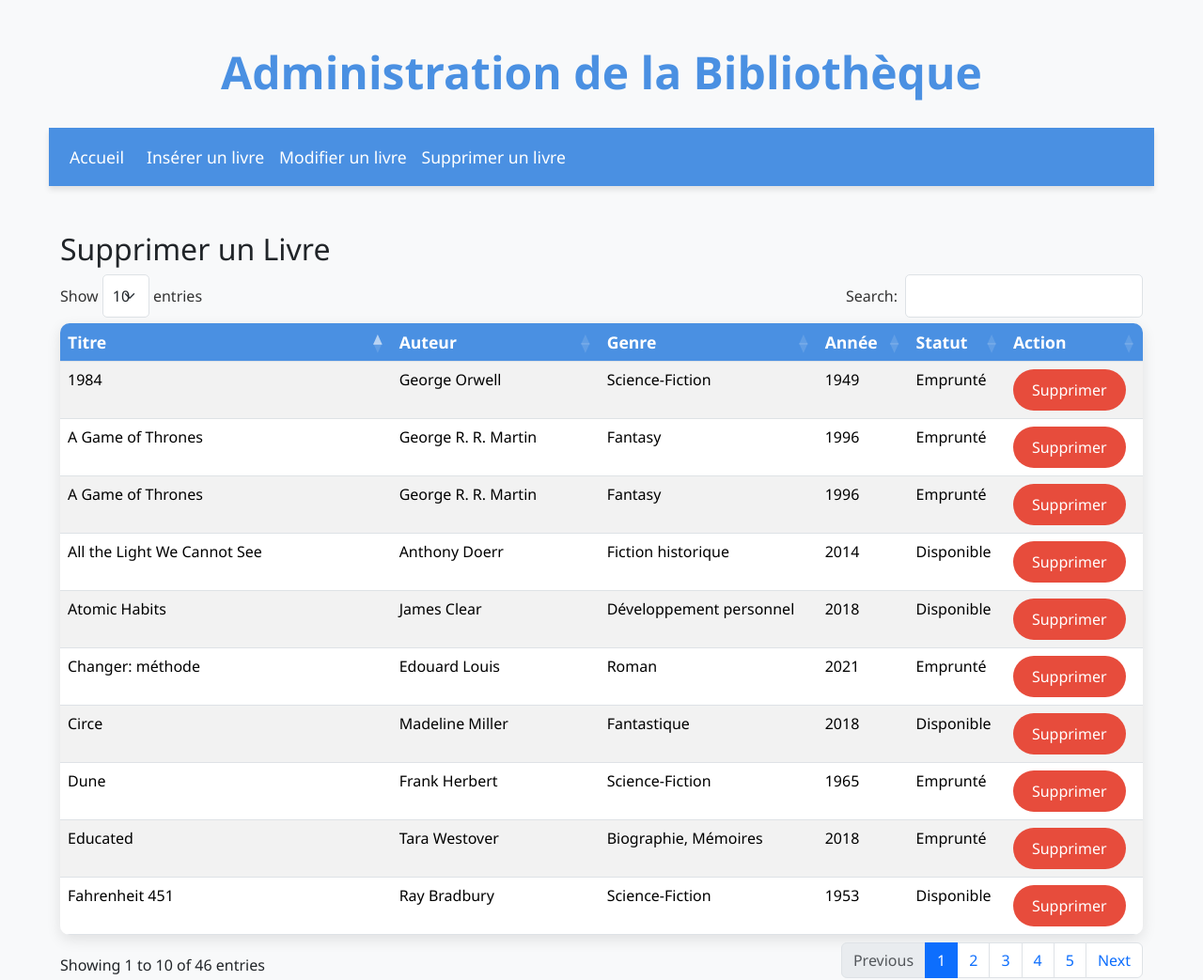
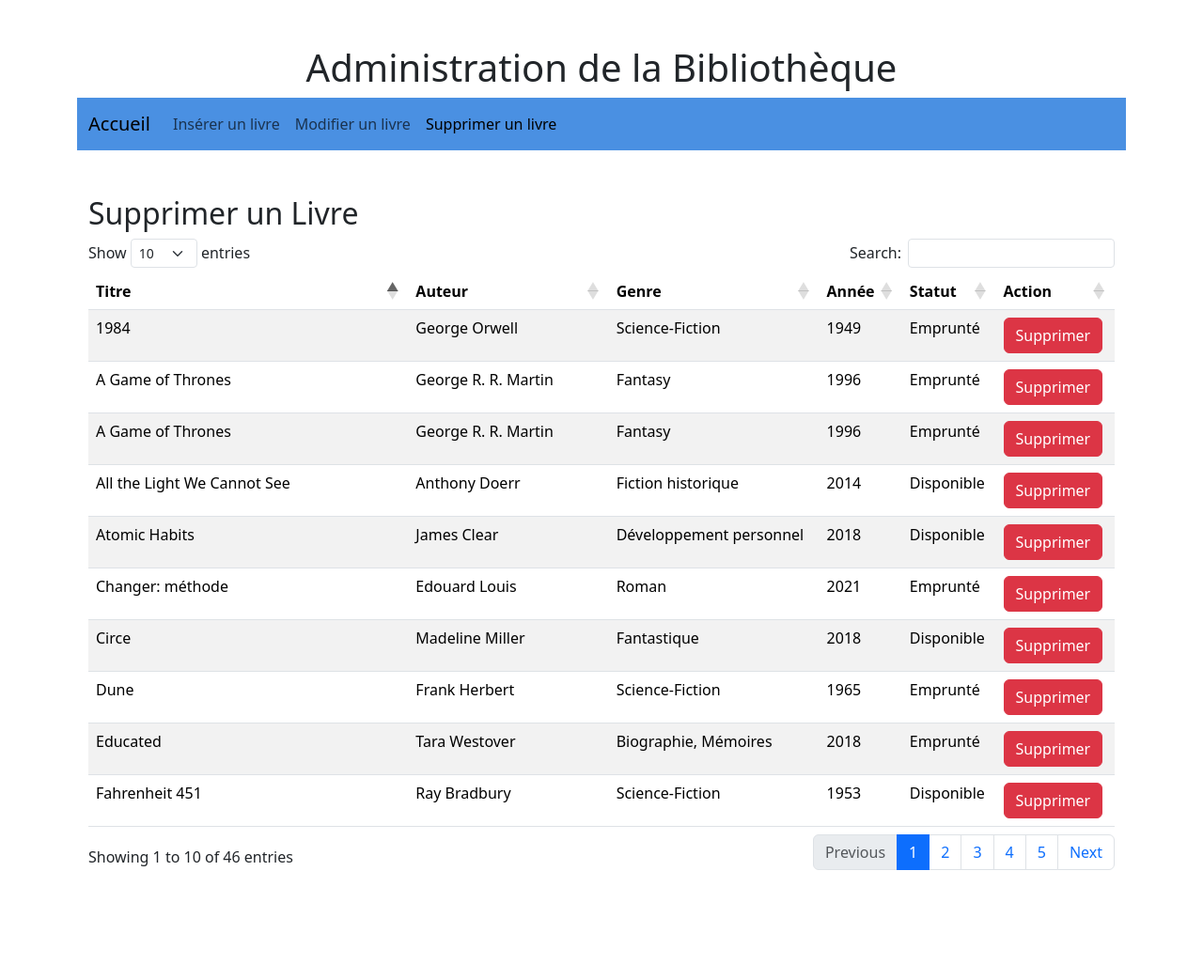
Before and after one commit to sgahovey/projet25-10-2024, a PHP site: page /formSupp.php in a window 1280 px wide. Shown: the whole page at 94% size. After the commit the page ends 926 px from the top, so only its background shows below. Run offline with PHP 8.4, Linux system fonts and the light colour scheme; data comes from the database, SQL or seed files in the repository; both versions use the stored data as it was after the commit; some libraries are stand-ins or nearby versions.

Commit message:
projet fini

```diff
--- a/formAjout.php
+++ b/formAjout.php
@@ -4,7 +4,6 @@
     <title>Gestion de Bibliothèque</title>
     <!-- Lien vers le CSS de Bootstrap -->
     <link href="https://cdn.jsdelivr.net/npm/bootstrap@5.3.0-alpha1/dist/css/bootstrap.min.css" rel="stylesheet">
-    <link rel="stylesheet" href="style.css">
 
 </head>
 <body>
--- a/formModif.php
+++ b/formModif.php
@@ -16,7 +16,6 @@ $result = $db->query($sql);
     <script src="https://cdn.jsdelivr.net/npm/bootstrap@5.3.0-alpha1/dist/js/bootstrap.bundle.min.js"></script>
     <script src="https://cdn.datatables.net/1.13.4/js/jquery.dataTables.min.js"></script>
     <script src="https://cdn.datatables.net/1.13.4/js/dataTables.bootstrap5.min.js"></script>
-    <link rel="stylesheet" href="style.css">
 </head>
 <body>
 <div class="container mt-5">
--- a/formSupp.php
+++ b/formSupp.php
@@ -17,7 +17,6 @@ $result = $db->query($sql);
     <script src="https://cdn.jsdelivr.net/npm/bootstrap@5.3.0-alpha1/dist/js/bootstrap.bundle.min.js"></script>
     <script src="https://cdn.datatables.net/1.13.4/js/jquery.dataTables.min.js"></script>
     <script src="https://cdn.datatables.net/1.13.4/js/dataTables.bootstrap5.min.js"></script>
-    <link rel="stylesheet" href="style.css">
 </head>
 <body>
 <div class="container mt-5">
@@ -67,7 +66,7 @@ $result = $db->query($sql);
                         <td><?php echo htmlspecialchars($row['annee']); ?></td>
                         <td><?php echo htmlspecialchars($row['statut']); ?></td>
                         <td>
-                            <a href="suppLivres.php?id=<?php echo $row['id']; ?>" class="btn btn-danger" onclick="return confirm('Êtes-vous sûr de vouloir supprimer ce livre ?');">Supprimer</a>
+                            <a href="suppLivres.php?id=<?php echo $row['id']; ?>" class="btn btn-danger">Supprimer</a>
                         </td>
                     </tr>
                     <?php } ?>
--- a/index.php
+++ b/index.php
@@ -16,7 +16,6 @@ $result = $db->query($sql);
     <script src="https://cdn.jsdelivr.net/npm/bootstrap@5.3.0-alpha1/dist/js/bootstrap.bundle.min.js"></script>
     <script src="https://cdn.datatables.net/1.13.4/js/jquery.dataTables.min.js"></script>
     <script src="https://cdn.datatables.net/1.13.4/js/dataTables.bootstrap5.min.js"></script>*
-    <link rel="stylesheet" href="style.css">
 </head>
 
 <body>
--- a/modifAdmin.php
+++ b/modifAdmin.php
@@ -23,8 +23,6 @@ if (isset($_GET['id'])) {
 }
 ?>
 
-<!DOCTYPE html>
-<html lang="fr">
 <head>
     <meta charset="UTF-8">
     <meta name="viewport" content="width=device-width, initial-scale=1.0">
--- a/style.css
+++ /dev/null
@@ -1,139 +0,0 @@
-/* Style de base */
-body {
-    background-color: #f8f9fa; /* Couleur de fond douce */
-    font-family: 'Segoe UI', Tahoma, Geneva, Verdana, sans-serif;
-}
-
-/* Style pour les en-têtes */
-h1 {
-    font-size: 3rem;
-    font-weight: bold;
-    color: #4a90e2; /* Couleur bleue douce pour les titres */
-    text-align: center;
-    margin-bottom: 30px;
-}
-
-/* Style de la navbar */
-.navbar {
-    background-color: #4a90e2; /* Couleur bleue douce pour la navbar */
-    padding: 10px;
-    box-shadow: 0 4px 6px rgba(0, 0, 0, 0.1); /* Ajout d'une ombre */
-}
-
-.navbar a {
-    color: white !important; /* Texte blanc pour un bon contraste */
-    font-size: 1.1rem;
-    font-weight: 500;
-}
-
-.navbar a:hover {
-    color: #f1f1f1 !important; /* Texte légèrement plus clair au survol */
-}
-
-.navbar-toggler-icon {
-    filter: brightness(0) invert(1); /* Icône hamburger blanche */
-}
-
-
-/* Style des boutons */
-.btn {
-    border-radius: 50px;
-    padding: 10px 20px;
-}
-
-.btn-primary {
-    background-color: #4a90e2;
-    border: none;
-}
-
-.btn-primary:hover {
-    background-color: #357ABD;
-}
-
-.btn-secondary {
-    background-color: #6c757d;
-    border: none;
-}
-
-.btn-secondary:hover {
-    background-color: #5a6268;
-}
-
-.btn-warning {
-    background-color: #ffae42;
-    border: none;
-}
-
-.btn-danger {
-    background-color: #e74c3c;
-    border: none;
-}
-
-/* Style des tableaux */
-.table-striped > tbody > tr:nth-of-type(odd) {
-    background-color: #f9f9f9; /* Alternance des couleurs */
-}
-
-.table {
-    border-radius: 10px;
-    overflow: hidden;
-    box-shadow: 0 5px 15px rgba(0,0,0,0.1);
-}
-
-/* Style des en-têtes des tableaux */
-.table th {
-    background-color: #4a90e2;
-    color: white;
-    font-size: 1.1rem;
-}
-
-/* Style des cartes */
-.card {
-    border-radius: 15px;
-    border: none;
-    box-shadow: 0 4px 8px rgba(0, 0, 0, 0.1);
-    background-color: white;
-    padding: 20px;
-}
-
-/* Style des formulaires */
-.form-control, .form-select {
-    border-radius: 5px;
-    padding: 10px;
-    font-size: 1rem;
-}
-
-label {
-    font-weight: bold;
-    color: #333;
-}
-
-/* Style pour les containers */
-.container {
-    max-width: 1200px;
-}
-
-/* Style pour les formulaires */
-.form-container {
-    background-color: white;
-    padding: 20px;
-    border-radius: 15px;
-    box-shadow: 0 4px 8px rgba(0, 0, 0, 0.1);
-    margin-bottom: 20px;
-}
-
-/* Style du pied de page */
-footer {
-    background-color: #343a40;
-    color: white;
-    padding: 20px 0;
-    text-align: center;
-}
-
-footer a {
-    color: #4a90e2;
-}
-
-footer a:hover {
-    text-decoration: underline;
-}
```
Also changed, not shown: bibliotheque.sql (added, +96 -0 lines).
